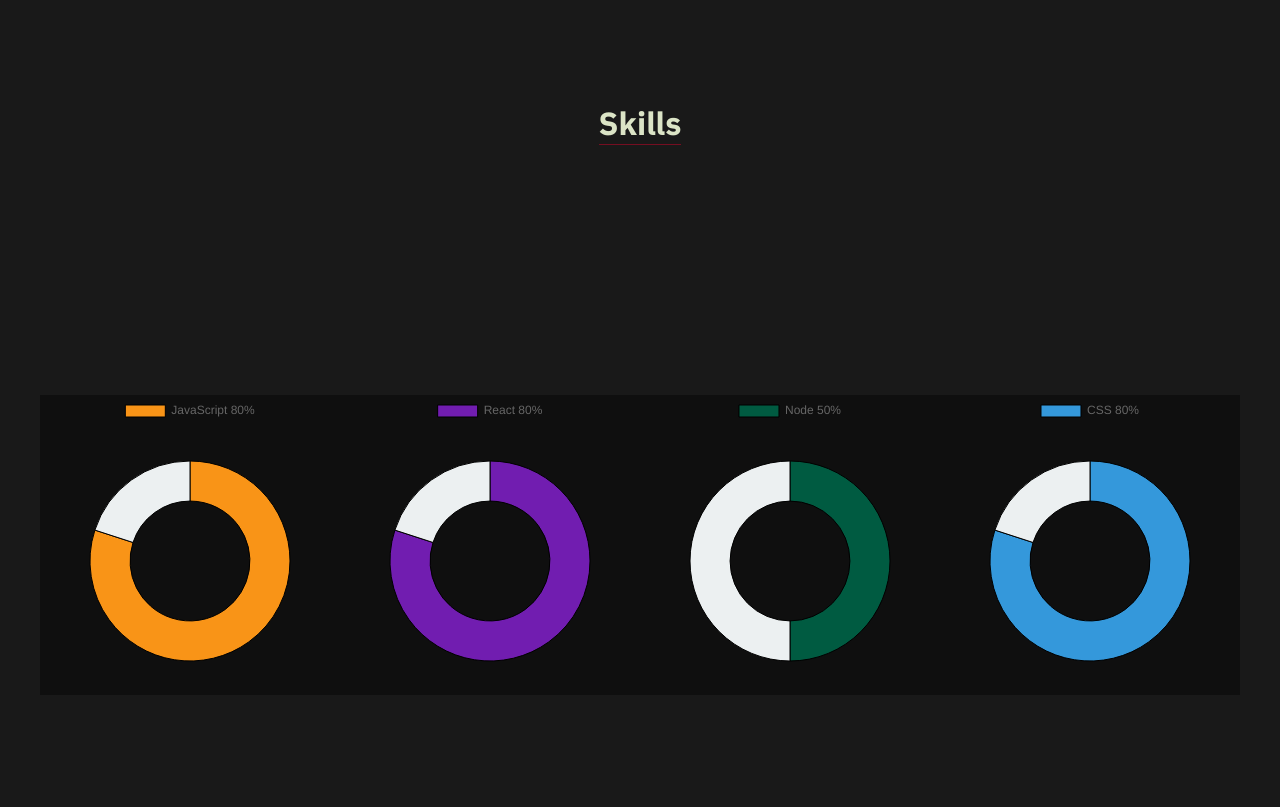
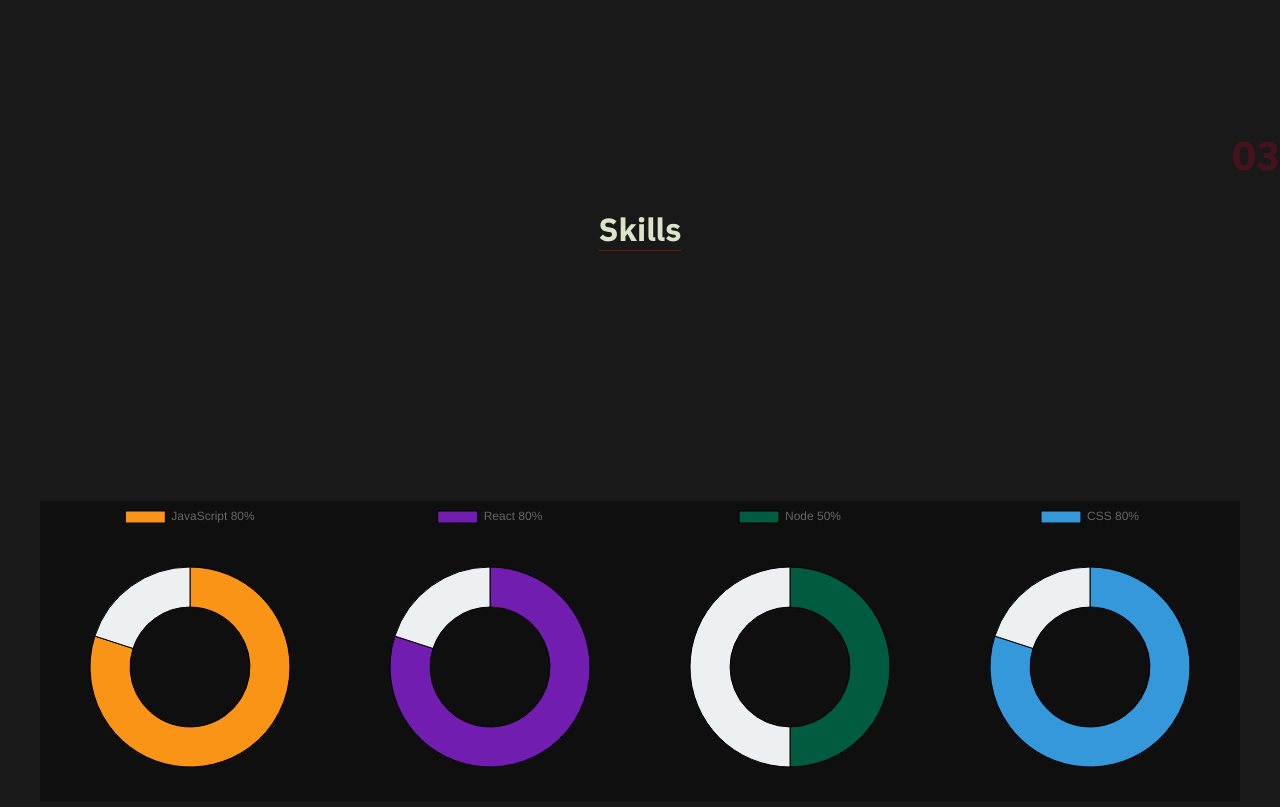
Before and after one commit to jonathanedd/Portfolio2.0, a React (Create React App) app: page / in a window 1280 px wide. Shown: the part 1660-2467 px from the top of the page. Built offline with nearby package versions, Linux system fonts and the light colour scheme.

Commit message:
Added topNumber to skill component

```diff
--- a/src/components/Footer.jsx
+++ b/src/components/Footer.jsx
@@ -20,7 +20,8 @@ const FooterContainer = styled.div`
   height: max-content;
   display: flex;
   flex-direction: column;
-  background-color: #0f0f0f;
+  background-color: ${(props) =>
+    props.isDarkMode ? props.theme.card : props.theme.card};
 
   span {
     color: ${(props) => props.theme.cream};
--- a/src/components/Skills.jsx
+++ b/src/components/Skills.jsx
@@ -74,6 +74,7 @@ const SkillsCircular = () => {
 
   return (
     <>
+      <TopNumber id="skills">03</TopNumber>
       <TitleSkills>Skills</TitleSkills>
       <SkillContainer>
         {skills.map((skill, index) => (
@@ -86,18 +87,28 @@ const SkillsCircular = () => {
 
 export default SkillsCircular;
 
+const TopNumber = styled.h1`
+  width: 100%;
+  text-align: end;
+  font-size: 2.5rem;
+  opacity: 50%;
+  color: ${(props) =>
+    props.isDarkMode ? props.theme.number : props.theme.number};
+`;
+
 const TitleSkills = styled.h1`
+  display: flex;
   color: ${(props) =>
     props.isDarkMode ? props.theme.title : props.theme.title};
-  display: flex;
-  margin: auto;
   border-bottom: #750e21 1px solid;
   width: max-content;
+  margin: auto;
 `;
 
 const SkillContainer = styled.div`
   height: 100vh;
   display: flex;
+
   justify-content: center;
   align-items: center;
   @media all and (max-width: 480px) {
```
